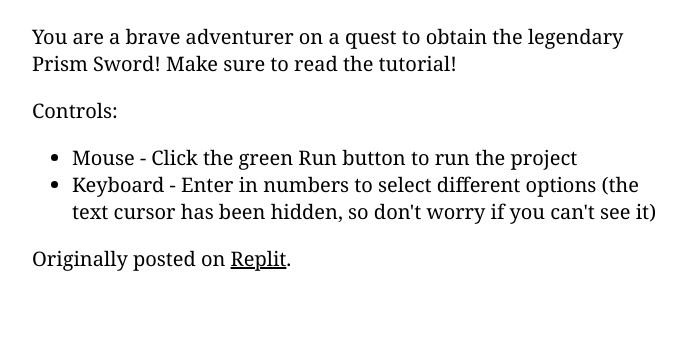
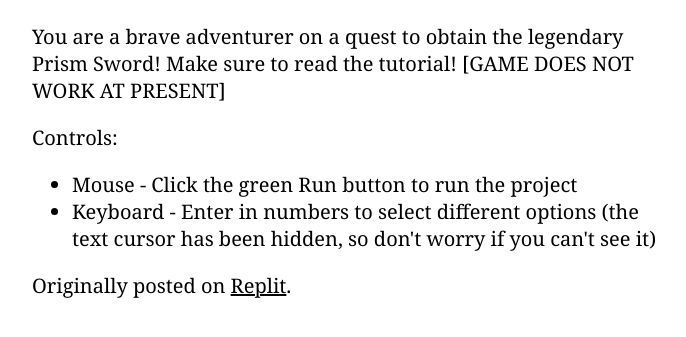
Before and after one commit to Doduodrio/doduodrio.github.io, a plain HTML site: page games/index.html in a window 1280 px wide. Shown: the part 1867-2204 px from the top of the page, without its empty margins (128-814 px from the left). Drawn offline with Linux system fonts and the light colour scheme.

Commit message:
Update index.html

```diff
--- a/games/index.html
+++ b/games/index.html
@@ -46,7 +46,7 @@
       <p>Originally posted on <a href="https://scratch.mit.edu/projects/796189129/" rel="noreferrer noopener" target="_blank">Scratch</a>.</p>
       <h2>Rainbow Quest</h2>
       <iframe src="https://replit.com/@IsaacIsAwesome/Rainbow-Quest?embed=true" width="600" height="600"></iframe>
-      <p>You are a brave adventurer on a quest to obtain the legendary Prism Sword! Make sure to read the tutorial!</p>
+      <p>You are a brave adventurer on a quest to obtain the legendary Prism Sword! Make sure to read the tutorial! [GAME DOES NOT WORK AT PRESENT]</p>
       <p>Controls:</p>
       <ul>
         <li>Mouse - Click the green Run button to run the project</li>
```
